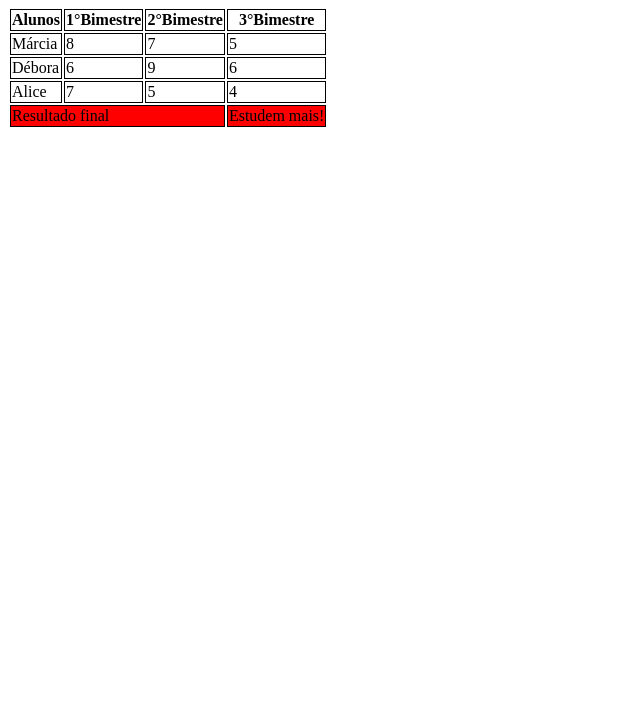
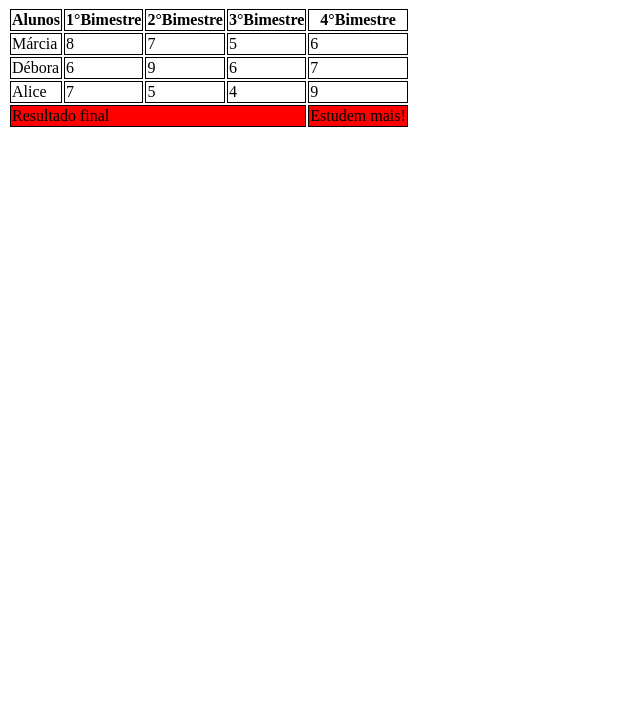
Before and after one commit to IsaSilvB007/aula-tabela, a plain HTML site: page index.html in a window 1280 px wide. Shown: the part 73-800 px from the top of the page, without its empty margins (0-640 px from the left). Drawn offline with Linux system fonts and the light colour scheme.

Commit message:
adicionei o 4°Bimestre

```diff
--- a/index.html
+++ b/index.html
@@ -26,6 +26,7 @@
                 <th>1°Bimestre</th>
                 <th>2°Bimestre</th>
                 <th>3°Bimestre</th>
+                <th>4°Bimestre</th>
             </tr>
         </thead>
 
@@ -35,6 +36,7 @@
                 <td>8</td>
                 <td>7</td>
                 <td>5</td>
+                <td>6</td>
             </tr>
 
             <tr>
@@ -42,6 +44,7 @@
                 <td>6</td>
                 <td>9</td>
                 <td>6</td>
+                <td>7</td>
             </tr>
 
             <tr>
@@ -49,12 +52,13 @@
                 <td>7</td>
                 <td>5</td>
                 <td>4</td>
+                <td>9</td>
             </tr>
         </tbody>
 
         <tfoot>
             <tr>
-                <td colspan="3">Resultado final</td>
+                <td colspan="4">Resultado final</td>
                 <td rowspan="">Estudem mais!</td>
             </tr>
         </tfoot>
```
